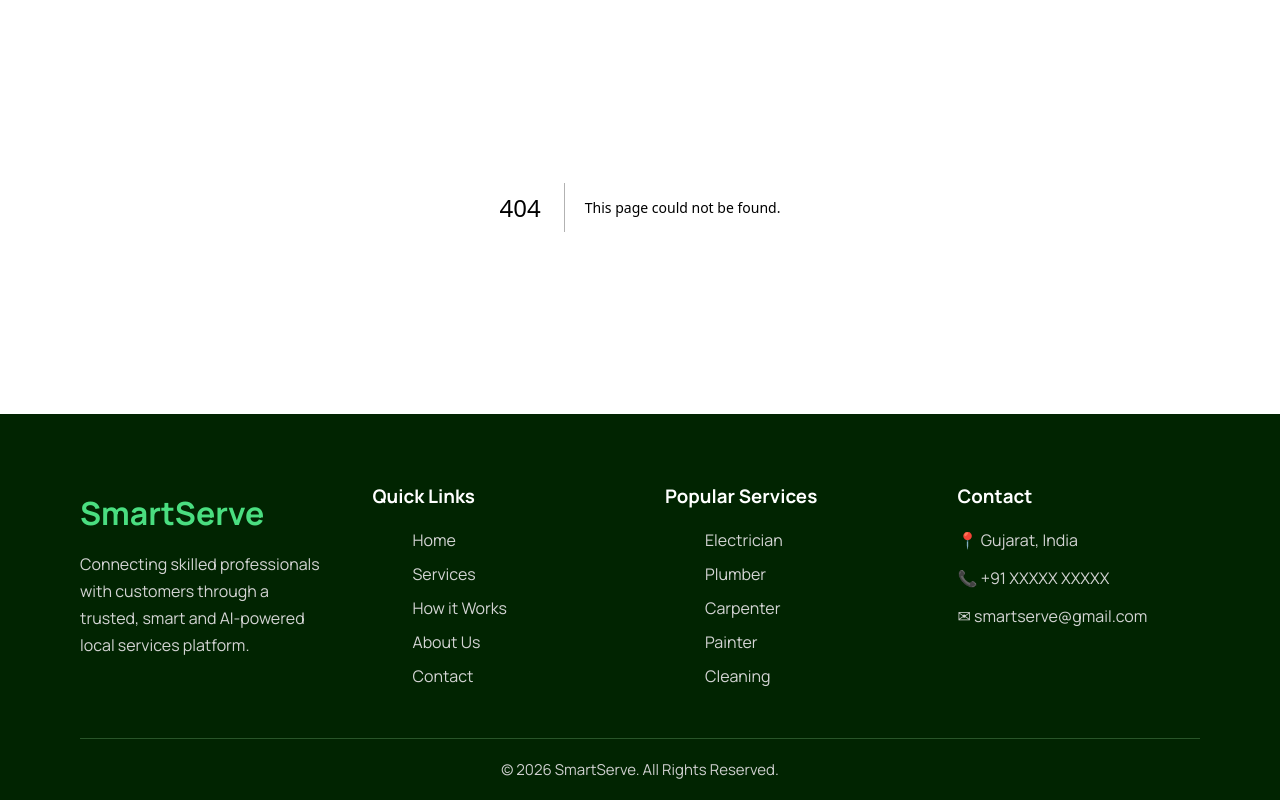
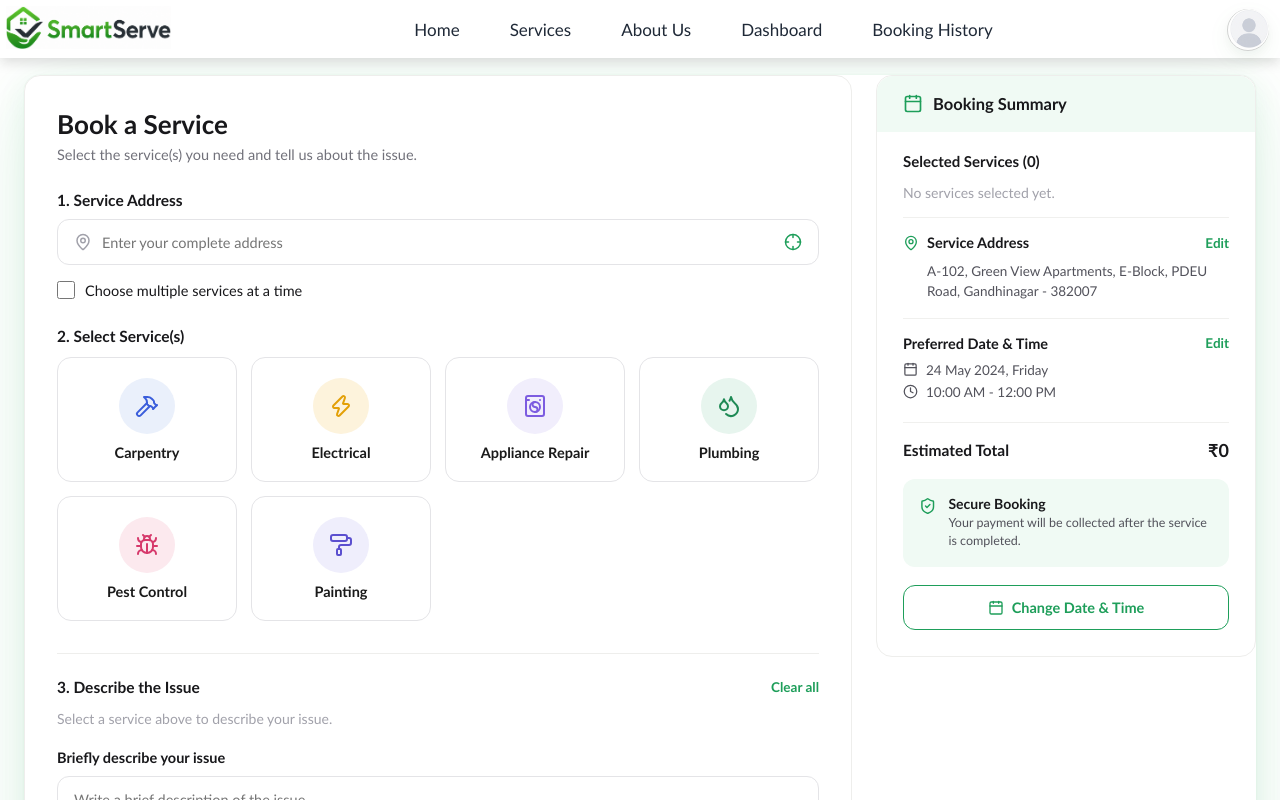
Before and after one commit to Jay2453/smart_local_service, a Next.js app: page /Dashboard in a window 1280 px wide. Before the commit this address had no page. Shown: the top 800 px of the page. Built offline with nearby package versions, Linux system fonts and the light colour scheme.

Commit message:
Profile logo added

```diff
--- a/components/Login/Login.jsx
+++ b/components/Login/Login.jsx
@@ -17,7 +17,7 @@ export default function Login({ closeLogin }) {
         </button>
 
         <div className="login-header">
-          <h1>Sign <span className="signcolor">in</span></h1>
+          <h1>Log<span className="signcolor">in</span></h1>
           <p>Access your SmartServe account.</p>
         </div>
 
@@ -56,7 +56,7 @@ export default function Login({ closeLogin }) {
             type="submit"
             className="login-btn"
           >
-            Sign in
+          Login
           </button>
         </form>
 
--- a/components/Navbar/Navbar.css
+++ b/components/Navbar/Navbar.css
@@ -66,3 +66,69 @@
 .mainlogo:hover{
     cursor: pointer;
 }
+.profile {
+  position: relative;
+  display: flex;
+  align-items: center;
+  justify-content: flex-end;
+  width: 40px;
+  height: 40px;
+  margin-top: 3px;
+  margin-right: 5px;
+  cursor: pointer;
+  flex-shrink: 0;
+  z-index: 10;
+}
+
+.profile::before {
+  content: "";
+  position: absolute;
+  top: 0;
+  right: 0;
+  width: 40px;
+  height: 40px;
+  background: #ffffff;
+  border: 1.2px solid #d1d2d1;
+  border-radius: 999px;
+  z-index: -1;
+  transition: width 0.3s ease, border-color 0.25s ease, box-shadow 0.3s ease;
+  box-shadow: 0 4px 12px rgba(0, 0, 0, 0.04), 0 8px 24px rgba(22, 163, 74, 0.06);
+}
+
+.profile_logo {
+  position: absolute;
+  top: 1;
+  right: 1;
+  width: 40px;
+  height: 40px;
+  border-radius: 50%;
+  object-fit: cover;
+  display: block;
+  z-index: 2;
+}
+
+.profile_name {
+  position: absolute;
+  right: 50px;
+  top: 50%;
+  transform: translateY(-50%) translateX(8px);
+  font-size: 14px;
+  font-weight: 600;
+  color: #797a7b;
+  white-space: nowrap;
+  opacity: 0;
+  transition: opacity 0.2s ease, transform 0.3s ease;
+  z-index: 1;
+  pointer-events: none;
+}
+
+.profile:hover::before {
+  width: 135px;
+  border-color: rgba(22, 163, 74, 0.25);
+  box-shadow: 0 6px 18px rgba(0, 0, 0, 0.05), 0 12px 30px rgba(22, 163, 74, 0.10);
+}
+
+.profile:hover .profile_name {
+  opacity: 1;
+  transform: translateY(-50%) translateX(0);
+}
--- a/components/Navbar/Navbar.jsx
+++ b/components/Navbar/Navbar.jsx
@@ -29,7 +29,16 @@ const Navbar = () => {
           <li><Link rel="" href="/Customer">Dashboard</Link></li>
           <li><Link rel="" href="">Booking History</Link></li>
         </ul>
-
+      </div>
+      <div className="profile">
+        <span className="profile_name">Guest</span>
+        <Image
+          className="profile_logo"
+          src="/images/profileLogo.jpg"
+          alt="Guest profile"
+          width={40}
+          height={40}
+        />
       </div>
     </div>
   )
```
Also changed, not shown: app/How_it_works/page.jsx (deleted, +0 -11 lines), app/Dashboard/customer.module.css (renamed from app/Customer/customer.module.css), app/Dashboard/page.jsx (renamed from app/Customer/page.jsx), components/Login/Login.css (line endings or trailing spaces), public/images/profileLogo.jpg (added).
